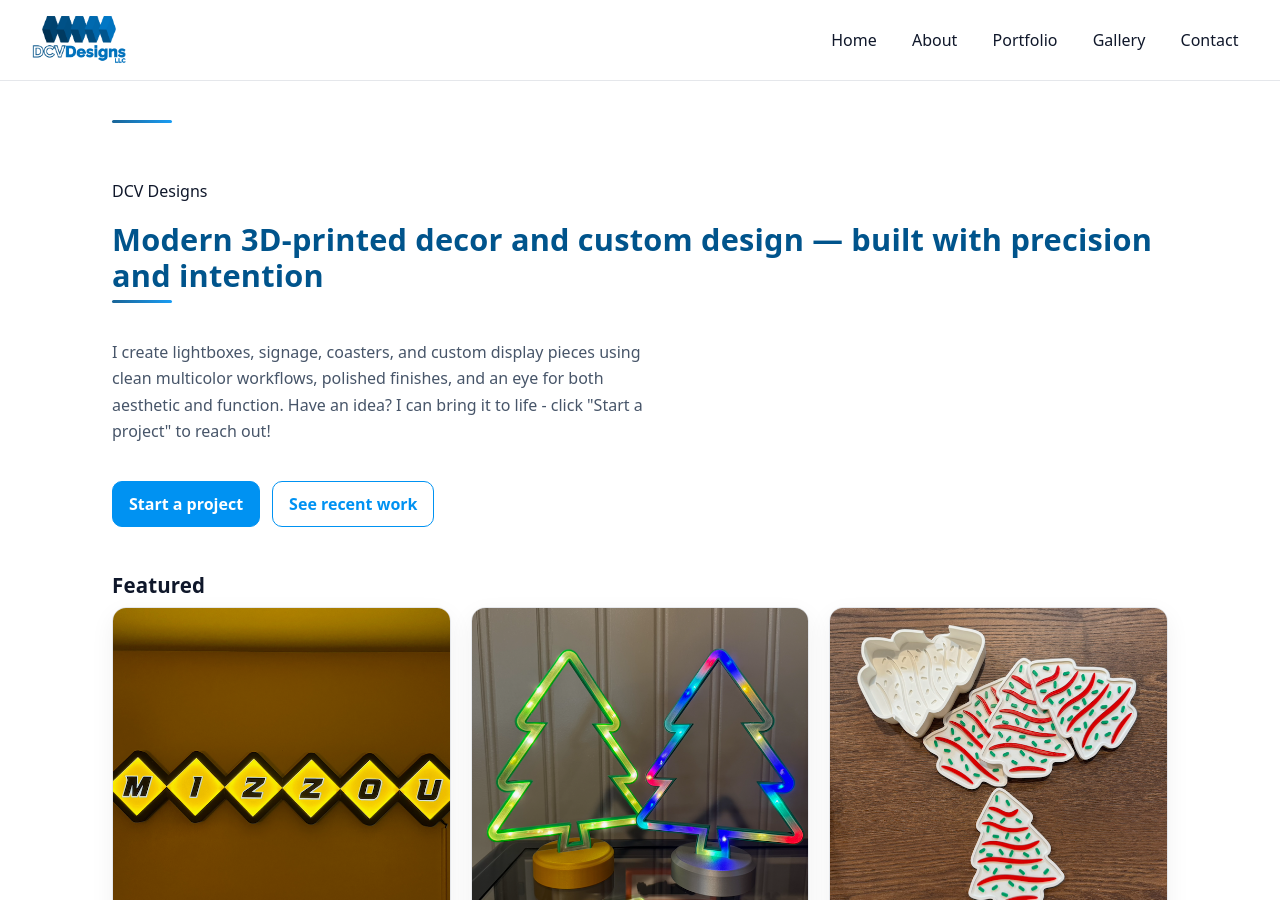
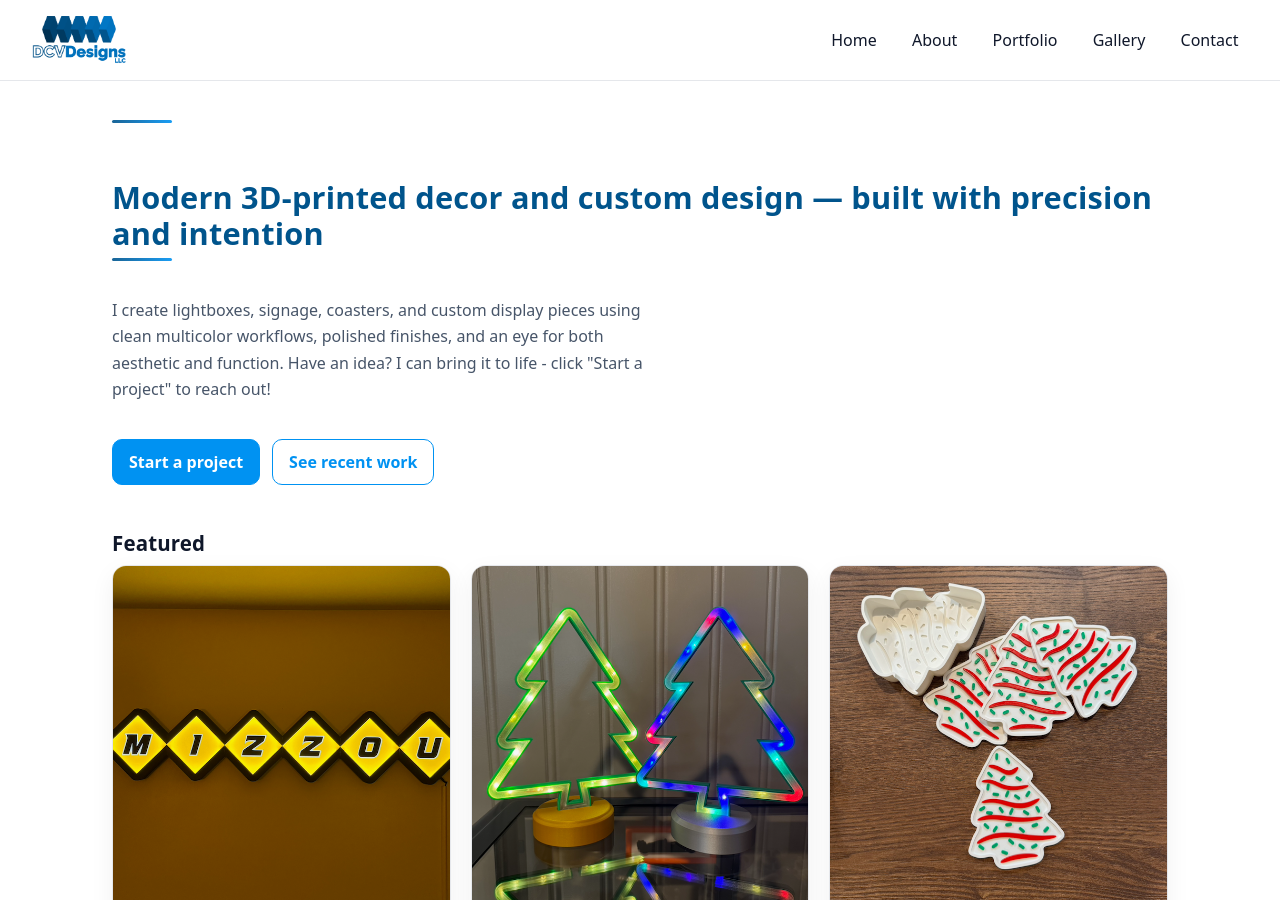
Before and after one commit to dcvdesigns/dcvdesigns.github.io, a Jekyll site: the page built from index.md, in a window 1280 px wide and 900 px high. Built offline with Jekyll 4.4.1, drawn with Linux system fonts in a browser that asks for light colours.

Commit message:
Update index.md

```diff
--- a/index.md
+++ b/index.md
@@ -3,7 +3,6 @@
 ---
 
 <div class="hero">
-  <span class="badge">DCV Designs</span>
   <h1>Modern 3D-printed decor and custom design — built with precision and intention</h1>
   <p>I create lightboxes, signage, coasters, and custom display pieces using clean multicolor workflows, polished finishes, and an eye for both aesthetic and function. Have an idea? I can bring it to life - click "Start a project" to reach out!</p>
   <div class="cta-row">
```
